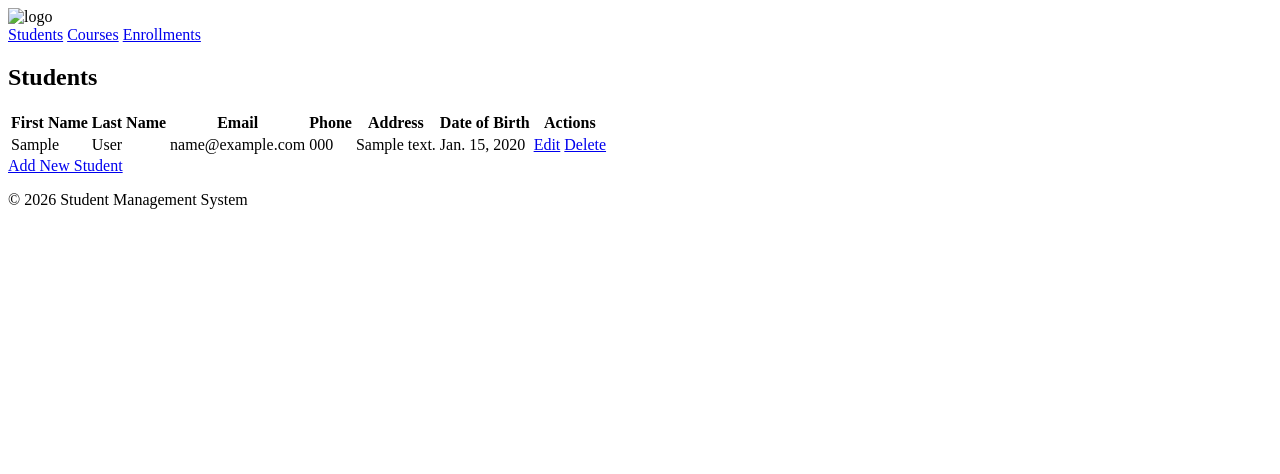
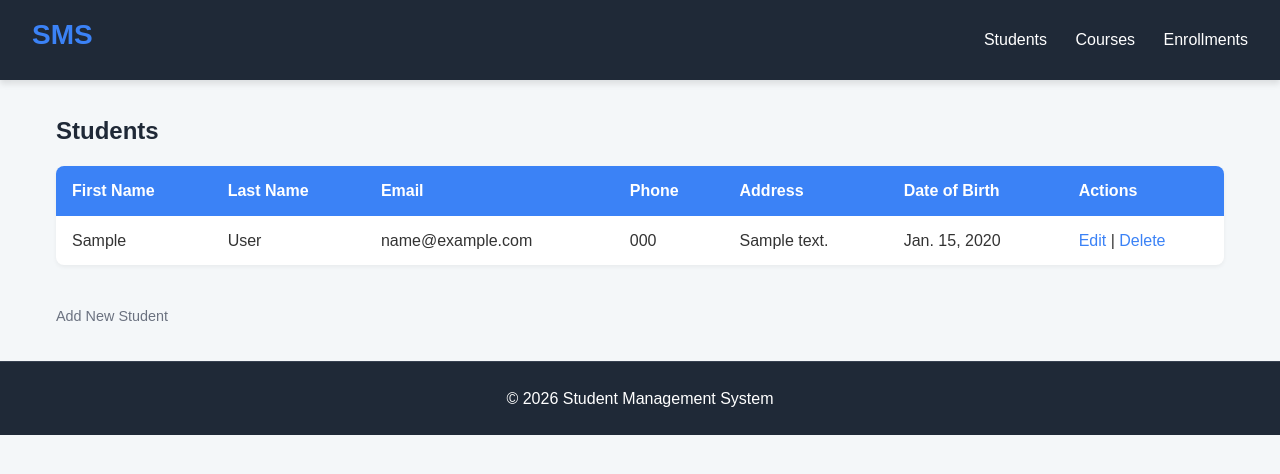
Before and after one commit to maryam-arif-dev/student-management-django, a Django app: page /students/ in a window 1280 px wide. Shown: the top 474 px of the page. Run offline with Django 5.2, Linux system fonts and the light colour scheme; tables that the repository leaves empty hold one stand-in row (values such as "Sample post").

Commit message:
Add modern CSS styling for student management system
- Added global reset and base styles
- Styled header, navigation, and footer with modern color palette
- Designed responsive tables with hover effects
- Styled forms, inputs, and buttons for consistent UI
- Added responsive design for mobile screens
- Updated links, titles, and layout for better user experience

```diff
--- /dev/null
+++ b/student_management/static/styles/style.css
@@ -0,0 +1,208 @@
+/* ===== Reset & Base Styles ===== */
+* {
+  margin: 0;
+  padding: 0;
+  box-sizing: border-box;
+  font-family: "Poppins", sans-serif;
+}
+
+body {
+  background-color: #f4f7f9;
+  color: #333;
+  line-height: 1.6;
+  font-size: 16px;
+}
+
+/* ===== Header ===== */
+.header {
+  display: flex;
+  justify-content: space-between;
+  align-items: center;
+  padding: 1rem 2rem;
+  background-color: #1f2937; /* dark gray */
+  color: #fff;
+  box-shadow: 0 4px 6px rgba(0, 0, 0, 0.1);
+}
+
+.header-logo img {
+  height: 40px;
+}
+
+.header-nav a {
+  color: #fff;
+  text-decoration: none;
+  margin-left: 1.5rem;
+  font-weight: 500;
+  transition: color 0.3s;
+}
+
+.header-nav a:hover {
+  color: #3b82f6; /* blue highlight */
+}
+
+/* ===== Container ===== */
+.container {
+  max-width: 1200px;
+  margin: 2rem auto;
+  padding: 0 1rem;
+}
+
+/* ===== Tables ===== */
+table {
+  width: 100%;
+  border-collapse: collapse;
+  margin-bottom: 1.5rem;
+  background-color: #fff;
+  border-radius: 8px;
+  overflow: hidden;
+  box-shadow: 0 2px 4px rgba(0, 0, 0, 0.05);
+}
+
+thead {
+  background-color: #3b82f6;
+  color: #fff;
+}
+
+th,
+td {
+  padding: 0.75rem 1rem;
+  text-align: left;
+}
+
+tbody tr:nth-child(even) {
+  background-color: #f9fafb;
+}
+
+tbody tr:hover {
+  background-color: #e0f2fe;
+}
+
+a {
+  color: #3b82f6;
+  text-decoration: none;
+  font-weight: 500;
+}
+
+a:hover {
+  text-decoration: underline;
+}
+
+/* ===== Buttons ===== */
+button {
+  padding: 0.5rem 1rem;
+  background-color: #3b82f6;
+  color: #fff;
+  border: none;
+  border-radius: 5px;
+  cursor: pointer;
+  font-weight: 500;
+  transition: background-color 0.3s;
+}
+
+button:hover {
+  background-color: #2563eb;
+}
+
+/* ===== Forms ===== */
+form {
+  background-color: #fff;
+  padding: 2rem;
+  border-radius: 8px;
+  box-shadow: 0 2px 6px rgba(0, 0, 0, 0.05);
+}
+
+input[type="text"],
+input[type="email"],
+input[type="date"],
+select {
+  width: 100%;
+  padding: 0.5rem;
+  margin-bottom: 1rem;
+  border: 1px solid #d1d5db;
+  border-radius: 5px;
+}
+
+label {
+  font-weight: 500;
+  margin-bottom: 0.25rem;
+  display: block;
+}
+
+/* ===== Titles ===== */
+h2 {
+  margin-bottom: 1rem;
+  color: #1f2937;
+}
+
+/* ===== Links under forms ===== */
+.add-link a,
+.edit-link a,
+.delete a,
+.list-link a {
+  display: inline-block;
+  margin-top: 1rem;
+  color: #6b7280;
+  font-size: 0.9rem;
+  transition: color 0.3s;
+}
+
+.add-link a:hover,
+.edit-link a:hover,
+.delete a:hover,
+.list-link a:hover {
+  color: #3b82f6;
+}
+
+/* ===== Footer ===== */
+.footer {
+  text-align: center;
+  padding: 1.5rem;
+  background-color: #1f2937;
+  color: #fff;
+  margin-top: 2rem;
+  border-top: 1px solid #374151;
+}
+
+/* ===== Responsive ===== */
+@media (max-width: 768px) {
+  .header {
+    flex-direction: column;
+    align-items: flex-start;
+  }
+
+  .header-nav {
+    margin-top: 0.5rem;
+  }
+
+  table,
+  thead,
+  tbody,
+  th,
+  td,
+  tr {
+    display: block;
+  }
+
+  th,
+  td {
+    padding: 0.5rem;
+  }
+
+  tbody tr {
+    margin-bottom: 1rem;
+    border-bottom: 1px solid #e5e7eb;
+  }
+
+  tbody tr td {
+    position: relative;
+    padding-left: 50%;
+  }
+
+  tbody tr td:before {
+    content: attr(data-label);
+    position: absolute;
+    left: 1rem;
+    font-weight: 500;
+    color: #6b7280;
+  }
+}
--- a/student_management/student_management/settings.py
+++ b/student_management/student_management/settings.py
@@ -116,3 +116,7 @@ USE_TZ = True
 # https://docs.djangoproject.com/en/6.0/howto/static-files/
 
 STATIC_URL = 'static/'
+
+STATICFILES_DIRS = [
+    BASE_DIR / "static",   # project-level static folder
+]
--- a/student_management/students/templates/students/student_list.html
+++ b/student_management/students/templates/students/student_list.html
@@ -19,14 +19,14 @@
       <tbody>
         {% for student in students %}
         <tr>
-          <td>{{ student.first_name }}</td>
-          <td>{{ student.last_name }}</td>
-          <td>{{ student.email }}</td>
-          <td>{{ student.phone_number }}</td>
-          <td>{{ student.address }}</td>
-          <td>{{ student.date_of_birth }}</td>
-          <td>
-            <a href="{% url 'students:edit' student.id %}">Edit</a>
+          <td data-label="First Name">{{ student.first_name }}</td>
+          <td data-label="Last Name">{{ student.last_name }}</td>
+          <td data-label="Email">{{ student.email }}</td>
+          <td data-label="Phone">{{ student.phone_number }}</td>
+          <td data-label="Address">{{ student.address }}</td>
+          <td data-label="Date of Birth">{{ student.date_of_birth }}</td>
+          <td data-label="Actions">
+            <a href="{% url 'students:edit' student.id %}">Edit</a> |
             <a href="{% url 'students:delete' student.id %}">Delete</a>
           </td>
         </tr>
--- a/student_management/templates/base.html
+++ b/student_management/templates/base.html
@@ -1,18 +1,39 @@
+{% load static %}
 <!doctype html>
 <html lang="en">
   <head>
     <meta charset="UTF-8" />
     <title>Student Management System</title>
     <meta name="viewport" content="width=device-width, initial-scale=1.0" />
+    <link rel="stylesheet" href="{% static 'styles/style.css' %}" />
   </head>
   <body>
     <header class="header">
       <div class="header-logo">
-        <img src="" alt="logo" />
+        <a href="#">
+          <svg
+            width="120"
+            height="40"
+            viewBox="0 0 120 40"
+            xmlns="http://www.w3.org/2000/svg"
+          >
+            <text
+              x="0"
+              y="28"
+              font-family="Poppins, sans-serif"
+              font-size="28"
+              font-weight="700"
+              fill="#3b82f6"
+            >
+              SMS
+            </text>
+          </svg>
+        </a>
       </div>
+
       <div class="header-nav">
         <nav>
-          <a href="#">Students</a>
+          <a href="{% url 'students:list' %}">Students</a>
           <a href="#">Courses</a>
           <a href="#">Enrollments</a>
         </nav>
```
